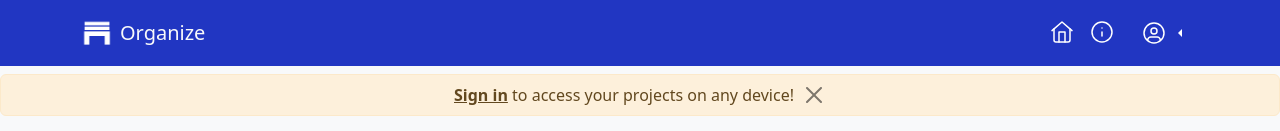
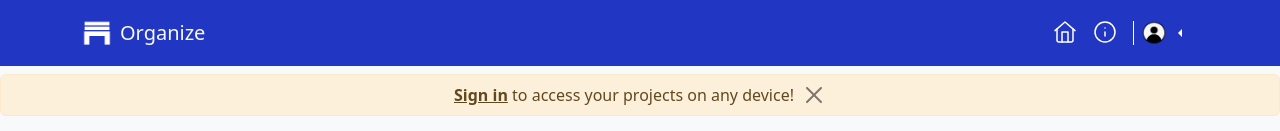
Before and after one commit to roiceee/organize, a Next.js app: page / in a window 1280 px wide. Shown: the top 131 px of the page. Built offline with nearby package versions, Linux system fonts and the light colour scheme; no server answers.

Commit message:
change default user profile icon

```diff
--- a/src/components/navbar.tsx
+++ b/src/components/navbar.tsx
@@ -69,7 +69,7 @@ function NavigationBar() {
               </a>
             </Link>
           </Navbar.Text>
-          <Navbar.Text style={{ marginLeft: "12px" }}>
+          <Navbar.Text>
             <UserDiv signInHandler={userSignIn} signOutHandler={userSignOut} />
           </Navbar.Text>
         </div>
--- a/src/components/user-div.tsx
+++ b/src/components/user-div.tsx
@@ -46,8 +46,8 @@ function UserDiv({ signInHandler, signOutHandler }: UserDivProps) {
 
   return (
     <>
-      <div style={{ fontSize: "0.9rem" }}>
-        <div className={`d-flex justify-content-end align-items-center`}>
+      <div style={{ fontSize: "0.9rem", borderLeft: "1px solid white", paddingLeft: "8px" }}>
+        <div className={`d-flex justify-content-end align-items-center`} >
           <Image
             className="rounded-circle"
             alt="user profile picture"
--- a/src/defaults/default-user.ts
+++ b/src/defaults/default-user.ts
@@ -1,9 +1,10 @@
 import UserTypeInterface from "../interfaces/user-interface";
-import profileIcon from "../images/user-icon.svg"
+import profileIcon from "../images/user-profile.webp"
 
 function createDefaultUser() : UserTypeInterface{
     return {
         userInformation: {
+            uid: "",
             name: "Local User",
             email: "Local User",
             photoURL: profileIcon
@@ -15,6 +16,7 @@ function createDefaultUser() : UserTypeInterface{
 function createEmptyUser() : UserTypeInterface{
     return {
         userInformation: {
+            uid: "",
             name: "",
             email: "",
             photoURL: profileIcon
--- a/src/interfaces/user-interface.ts
+++ b/src/interfaces/user-interface.ts
@@ -1,9 +1,11 @@
+import { StaticImageData } from "next/image";
+
 interface UserTypeInterface {
     userInformation: {
         uid: string;
         name: string | null;
         email: string | null;
-        photoURL: string;
+        photoURL: StaticImageData;
     }
     isLoggedIn: boolean
 }
```
Also changed, not shown: src/images/user-profile.webp (added).
